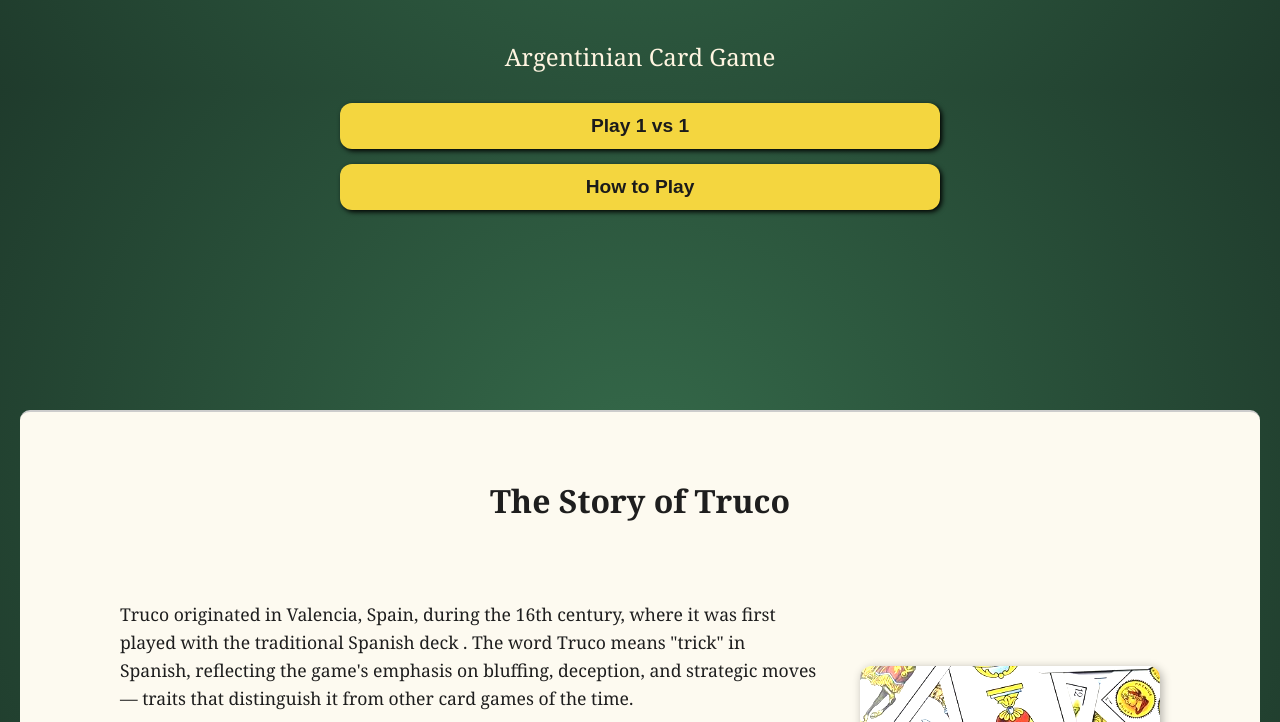
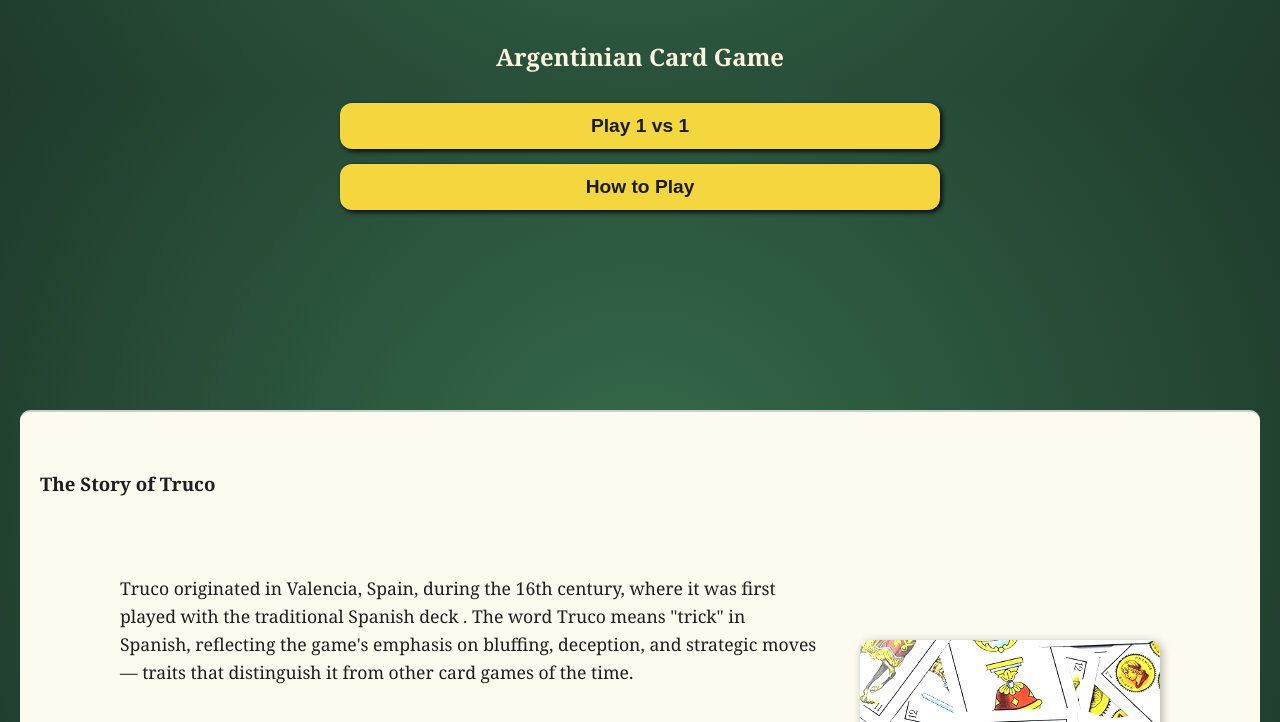
Before and after one commit to Lucas-umich/FinalProject, a plain HTML site: page index.html in a window 1280 px wide. Shown: the part 711-1433 px from the top of the page. Drawn offline with Linux system fonts and the light colour scheme.

Commit message:
Add files via upload

```diff
--- a/index.html
+++ b/index.html
@@ -15,7 +15,7 @@
 
     <img src="image/truco_logo.webp" alt="Truco Logo" class="truco-logo large">
     <h1 class="main-title">TRUCO</h1>
-    <p class="subtitle">Argentinian Card Game</p>
+    <h2 class="subtitle">Argentinian Card Game</h2>
 
     <div id="sticky-buttons" class="menu-buttons">
       <button onclick="goToGame()">Play 1 vs 1</button>
@@ -23,7 +23,7 @@
     </div>
 
 <section class="story-section">
-  <h2>The Story of Truco</h2>
+  <h3>The Story of Truco</h3>
   <div class="story-image-section">
     <div class="story-text">
       <p>Truco originated in Valencia, Spain, during the 16th century, where it was first played with the traditional Spanish deck .
```
